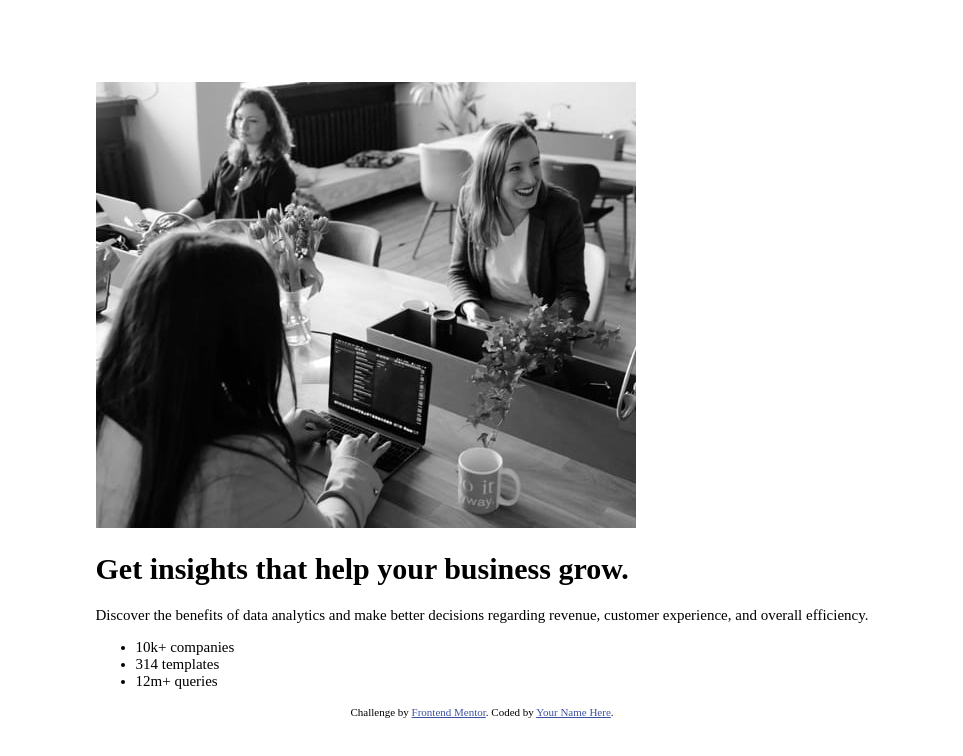
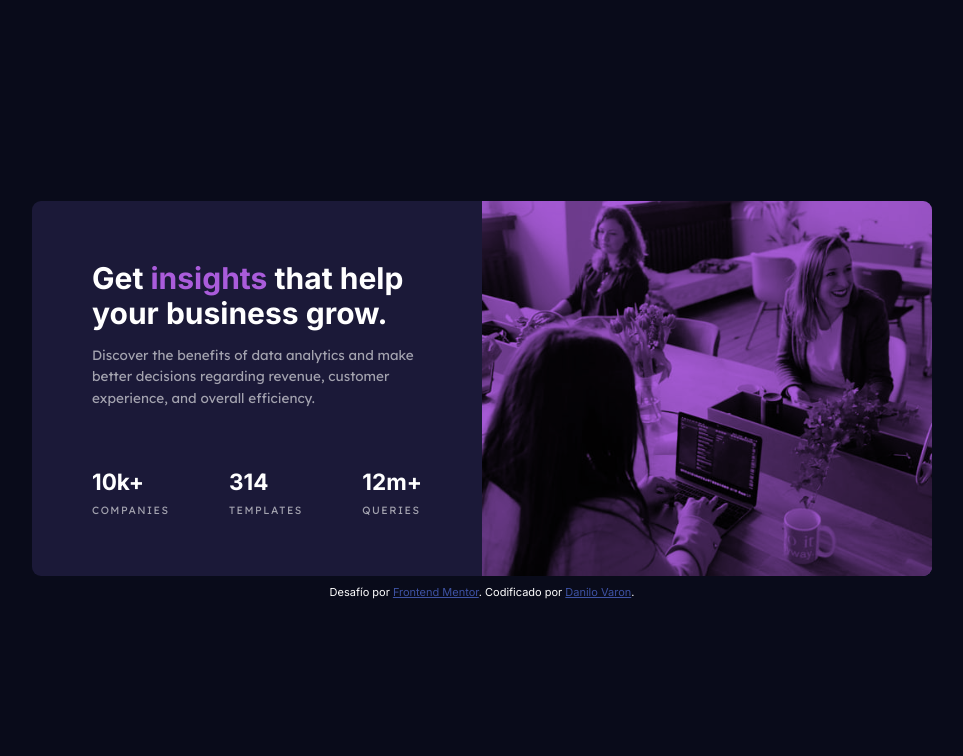
Before and after one commit to DaniloVaron/Stats-preview-card, a plain HTML site: page index.html in a window 1280 px wide. Shown: the whole page, without its empty margins (158-1121 px from the left). Drawn offline with Linux system fonts and the light colour scheme.

Commit message:
Se realizaron los estilos y las imagenes correspondientes al proyecto

```diff
--- a/css/estilos.css
+++ b/css/estilos.css
@@ -8,8 +8,8 @@
   /* Neutral */
 
   --Blanco: hsl(0, 0%, 100%);
-  --Blanco_transparente_oscuro: hsla(0, 0%, 100%, 0, 75);
-  --Blanco_transparente_suave: hsla(0, 0%, 100%, 0.6);
+  --Blanco_transparente_sueva: hsla(0, 0%, 100%, 0.75);
+  --Blanco_transparente_oscuro: hsla(0, 0%, 100%, 0.6);
 }
 
 html {
@@ -27,10 +27,146 @@ body {
   justify-content: center;
   align-items: center;
   min-height: 100vh;
-  /* font-family: "Lexend Deca", sans-serif;
-  font-family: "Inter", sans-serif; */
+  color: var(--Blanco);
+  background: var(--Azul_muy_oscuro);
+  font-family: "Inter", sans-serif;
 }
 
+/* Contenedor */
+.container {
+  margin: 1em auto;
+  width: 90%;
+  display: flex;
+  align-items: center;
+  flex-direction: column;
+}
+
+/* Carta */
+.card {
+  background: var(--Azul_oscuro_desaturado);
+  overflow: hidden;
+  border-radius: 0.6em;
+  max-width: 340px;
+  margin-bottom: 10px;
+}
+
+@media (min-width: 768px) {
+  .card {
+    display: flex;
+    flex-direction: row-reverse;
+    max-width: 900px;
+  }
+}
+
+/* Fondo de la Imagen */
+.fondo_imagen {
+  background: var(--Violeta_suave);
+  height: 300px;
+}
+
+/* Imagen */
+.imagen {
+  mix-blend-mode: multiply;
+  width: 100%;
+  height: 100%;
+}
+
+/* Información */
+.info {
+  display: flex;
+  flex-direction: column;
+  text-align: center;
+}
+
+@media (min-width: 768px) {
+  .fondo_imagen {
+    height: auto;
+    flex: 1;
+  }
+
+  .info {
+    text-align: start;
+    flex: 1;
+  }
+}
+
+/* Titulo y Texto principal */
+.enunciado {
+  padding: 20px 30px;
+}
+
+@media (min-width: 768px) {
+  .enunciado {
+    padding: 60px;
+  }
+}
+
+/* Titulo principal */
+.titulo {
+  font-weight: 700;
+}
+
+/* color de la palabra del titulo */
+.color_titulo {
+  color: var(--Violeta_suave);
+}
+
+/* Texto principal */
+.texto {
+  font-family: "Lexend Deca", sans-serif;
+  color: var(--Blanco_transparente_oscuro);
+  line-height: 1.6;
+  margin-bottom: 0;
+}
+
+@media (min-width: 768px) {
+  .titulo {
+    margin: 0;
+  }
+
+  .texto {
+    font-size: 0.9em;
+  }
+}
+
+/* Datos */
+.datos {
+  padding: 20px 30px;
+}
+
+@media (min-width: 768px) {
+  .datos {
+    display: flex;
+    justify-content: space-between;
+    padding: 0 60px;
+  }
+}
+
+/* Titulos de los datos */
+.dato_cantidad {
+  margin-bottom: 10px;
+  margin-top: 0;
+  font-weight: 700;
+}
+
+/* Textos de los datos */
+.dato-referencia {
+  margin-top: 0;
+  margin-bottom: 30px;
+  font-family: "Lexend Deca", sans-serif;
+  font-size: 0.8em;
+  color: var(--Blanco_transparente_oscuro);
+  text-transform: uppercase;
+  letter-spacing: 1.5px;
+}
+
+@media (min-width: 768px) {
+  .dato-referencia {
+    font-size: 0.7em;
+  }
+}
+
+/* Otro */
 .attribution {
   font-size: 11px;
   text-align: center;
--- a/index.html
+++ b/index.html
@@ -28,33 +28,73 @@
 
 <body>
 
+  <!-- Contenedor -->
   <main class="container">
+
+    <!-- Carta -->
     <section class="card">
-      <div>
-        <img src="./images/image-header-desktop.jpg" alt="Reunion">
+
+      <!-- Imagen -->
+      <div class="fondo_imagen">
+        <picture>
+          <source srcset="images/image-header-mobile.jpg" type="image/jpg" media="(max-width: 767px)" />
+          <source srcset="images/image-header-desktop.jpg" type="image/jpg" media="(min-width: 768px)" />
+          <img src="./images/image-header-mobile.jpg" alt="reunion" class="imagen">
+        </picture>
       </div>
 
-      <div>
-        <div>
-          <h1>Get <span>insights</span> that help your business grow.</h1>
+      <!-- Información -->
+      <div class="info">
 
-          <p>
+        <!-- Titulo y texto -->
+        <div class="enunciado">
+
+          <!-- Titulo -->
+          <h1 class="titulo">Get <span class="color_titulo">insights</span> that help your business grow.</h1>
+
+          <!-- Texto -->
+          <p class="texto">
             Discover the benefits of data analytics and make better decisions regarding revenue, customer
             experience, and overall efficiency.
           </p>
         </div>
 
-        <ul>
-          <li>10k+ companies</li>
-          <li>314 templates</li>
-          <li>12m+ queries</li>
-        </ul>
+        <!-- Datos -->
+        <div class="datos">
+
+          <!-- Primer Dato -->
+          <div>
+
+            <!-- Cantidad -->
+            <h2 class="dato_cantidad">10k+</h2>
+            <!-- Referencia -->
+            <p class="dato-referencia">companies</p>
+          </div>
+
+          <!-- Segundo Dato -->
+          <div>
+
+            <!-- Cantidad -->
+            <h2 class="dato_cantidad">314</h2>
+            <!-- Referencia -->
+            <p class="dato-referencia">templates</p>
+          </div>
+
+          <!-- Tercer Dato -->
+          <div>
+
+            <!-- Cantidad -->
+            <h2 class="dato_cantidad">12m+</h2>
+            <!-- Referencia -->
+            <p class="dato-referencia">queries</p>
+          </div>
+        </div>
       </div>
     </section>
 
     <div class="attribution">
-      Challenge by <a href="https://www.frontendmentor.io?ref=challenge" target="_blank">Frontend Mentor</a>.
-      Coded by <a href="#">Your Name Here</a>.
+      Desafío por <a href="https://www.frontendmentor.io?ref=challenge" target="_blank">Frontend Mentor</a>.
+      Codificado por <a href="https://github.com/DaniloVaron" target="_blank">Danilo Varon</a>.
     </div>
   </main>
 </body>
```
Also changed, not shown: design/Escritorio.png (added), design/Movil.png (added), 2 other files.
